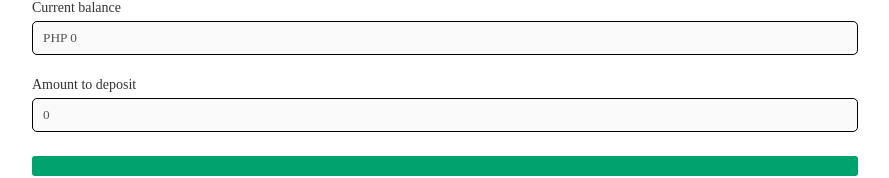
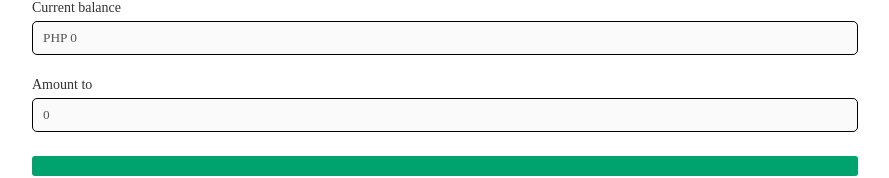
Before and after one commit to jewlmils/banking-app, a React (Vite) app: page / in a window 1280 px wide. Shown: the part 363-541 px from the top of the page, without its empty margins (195-1084 px from the left). Built offline with nearby package versions, Linux system fonts and the light colour scheme; a web font is replaced by a local one.

Commit message:
access transactionType param from route (to test)

```diff
--- a/package.json
+++ b/package.json
@@ -14,8 +14,6 @@
     "react-dom": "^18.2.0"
   },
   "devDependencies": {
-    "@rollup/plugin-commonjs": "^25.0.7",
-    "@rollup/plugin-node-resolve": "^15.2.3",
     "@types/react": "^18.2.15",
     "@types/react-dom": "^18.2.7",
     "@vitejs/plugin-react": "^4.0.3",
--- a/src/components/TransactPage.jsx
+++ b/src/components/TransactPage.jsx
@@ -23,7 +23,6 @@ const TransactPage = (props) => {
 
             if(e.currentTarget.className === "account_name") {
                 for(const data of Data) {
-                    console.log(data);
                     if(data.fullName === e.target.value) {
                         setAccountName(data.fullName);
                         setIsDisabled(false);
@@ -182,7 +181,7 @@ const TransactPage = (props) => {
                 </div>
 
                 <div className="debit_amount">
-                    <label>Amount to deposit</label>
+                    <label>Amount to {transactionType}</label>
                     <input
                         type="number"
                         className="input_amount"
--- a/src/style/debit.css
+++ b/src/style/debit.css
@@ -104,7 +104,3 @@ button{
 .debit_amount{
     margin-bottom: 20px;
 }
-
-.account_name{
-    text-transform: uppercase;
-}
```
